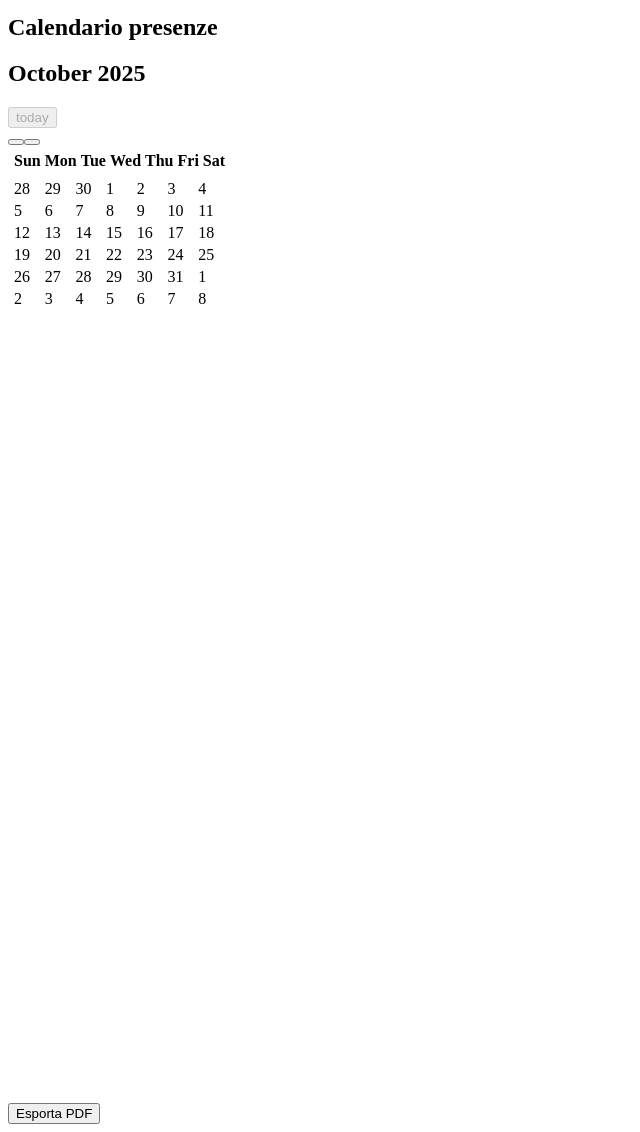
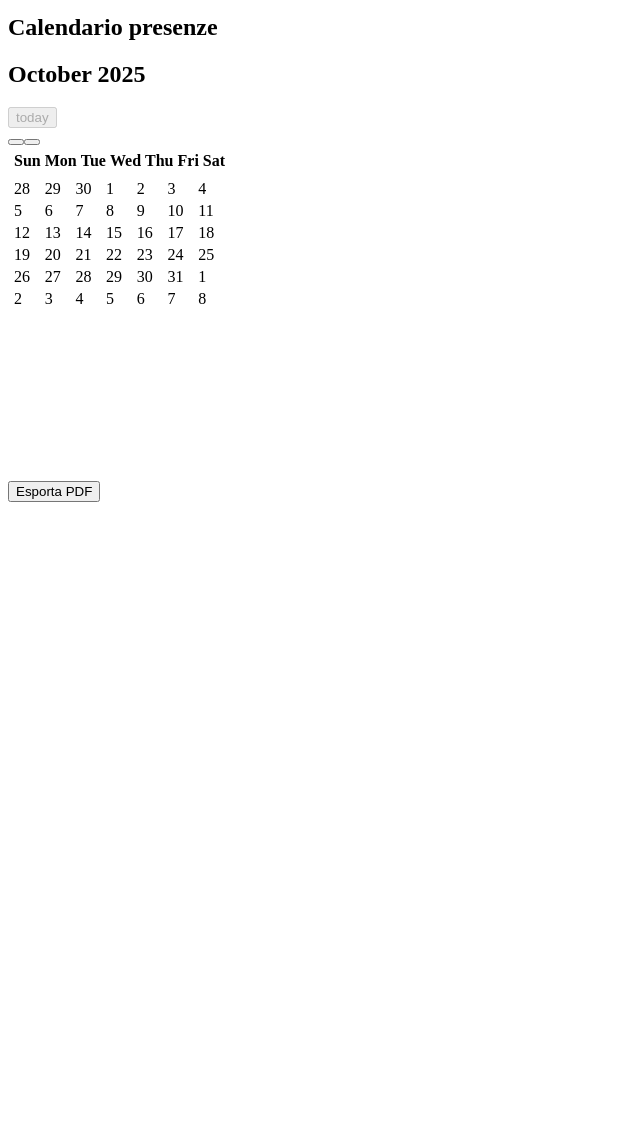
Before and after one commit to nunziopo-coder/PRESENZE-SALORNO-, a Flask app: page / in a window 1280 px wide. Shown: the part 542-1674 px from the top of the page, without its empty margins (0-640 px from the left). After the commit the page ends 1044 px from the top, so only its background shows below. Run offline with Flask 3, Linux system fonts and the light colour scheme; lists and menus that the app fills with data are empty; some libraries are stand-ins or nearby versions.

Commit message:
Add check-in/out forms and enhance calendar features

```diff
--- a/templates/index.html
+++ b/templates/index.html
@@ -32,10 +32,23 @@
       }
     }
   </script>
+
+  <style>
+    /* Assicura che mappa e calendario siano responsive su iPhone */
+    #map, #calendar {
+      width: 100%;
+      max-width: 100%;
+      margin-bottom: 20px;
+    }
+    #calendar {
+      height: 400px;
+    }
+  </style>
 </head>
 <body>
   <h1>Presenze Polizia Locale - Comune di Salorno</h1>
 
+  <!-- Check-In -->
   <form id="formCheckin" action="/checkin" method="POST" onsubmit="event.preventDefault(); aggiornaPosizione('formCheckin');">
     <input type="text" name="nome" placeholder="Nome agente" required>
     <input type="hidden" name="lat">
@@ -43,6 +56,7 @@
     <button type="submit">Check-In</button>
   </form>
 
+  <!-- Check-Out -->
   <form id="formCheckout" action="/checkout" method="POST" onsubmit="event.preventDefault(); aggiornaPosizione('formCheckout');">
     <input type="text" name="nome" placeholder="Nome agente" required>
     <input type="hidden" name="lat">
@@ -62,15 +76,17 @@
     {% endfor %}
   </ul>
 
+  <!-- Mappa -->
   <h2>Mappa delle posizioni</h2>
   <div id="map" style="height: 300px; border-radius: 10px;"></div>
 
+  <!-- Calendario -->
   <h2>Calendario presenze</h2>
-  <div id="calendar" style="margin-bottom: 20px;"></div>
+  <div id="calendar"></div>
   <button id="exportPdf">Esporta PDF</button>
 
   <script>
-    // Inizializza la mappa
+    // Inizializza mappa Leaflet
     var map = L.map('map').setView([46.244, 11.211], 13);
     L.tileLayer('https://{s}.tile.openstreetmap.org/{z}/{x}/{y}.png', {
       maxZoom: 19,
@@ -85,17 +101,32 @@
       {% endif %}
     {% endfor %}
 
-    // Inizializza FullCalendar
+    // Inizializza FullCalendar con popup al tap per iPhone
     document.addEventListener('DOMContentLoaded', function() {
         var calendarEl = document.getElementById('calendar');
         var events = [
             {% for p in presenze %}
-                { title: '{{ p.nome }} - {{ p.tipo }}', start: '{{ p.data }}', color: '{{ p.colore }}' },
+                {
+                  title: '{{ p.nome }} - {{ p.tipo }}',
+                  start: '{{ p.data }}',
+                  color: '{{ p.colore }}',
+                  orario: '{{ p.orario }}',
+                  lat: '{{ p.lat }}',
+                  lon: '{{ p.lon }}'
+                },
             {% endfor %}
         ];
+
         var calendar = new FullCalendar.Calendar(calendarEl, {
             initialView: 'dayGridMonth',
-            events: events
+            events: events,
+            eventClick: function(info) {
+                let msg = info.event.title + "\nOrario: " + info.event.extendedProps.orario;
+                if(info.event.extendedProps.lat && info.event.extendedProps.lon){
+                    msg += "\nPosizione: " + info.event.extendedProps.lat + ", " + info.event.extendedProps.lon;
+                }
+                alert(msg); // Popup al tap su iPhone
+            }
         });
         calendar.render();
     });
```
